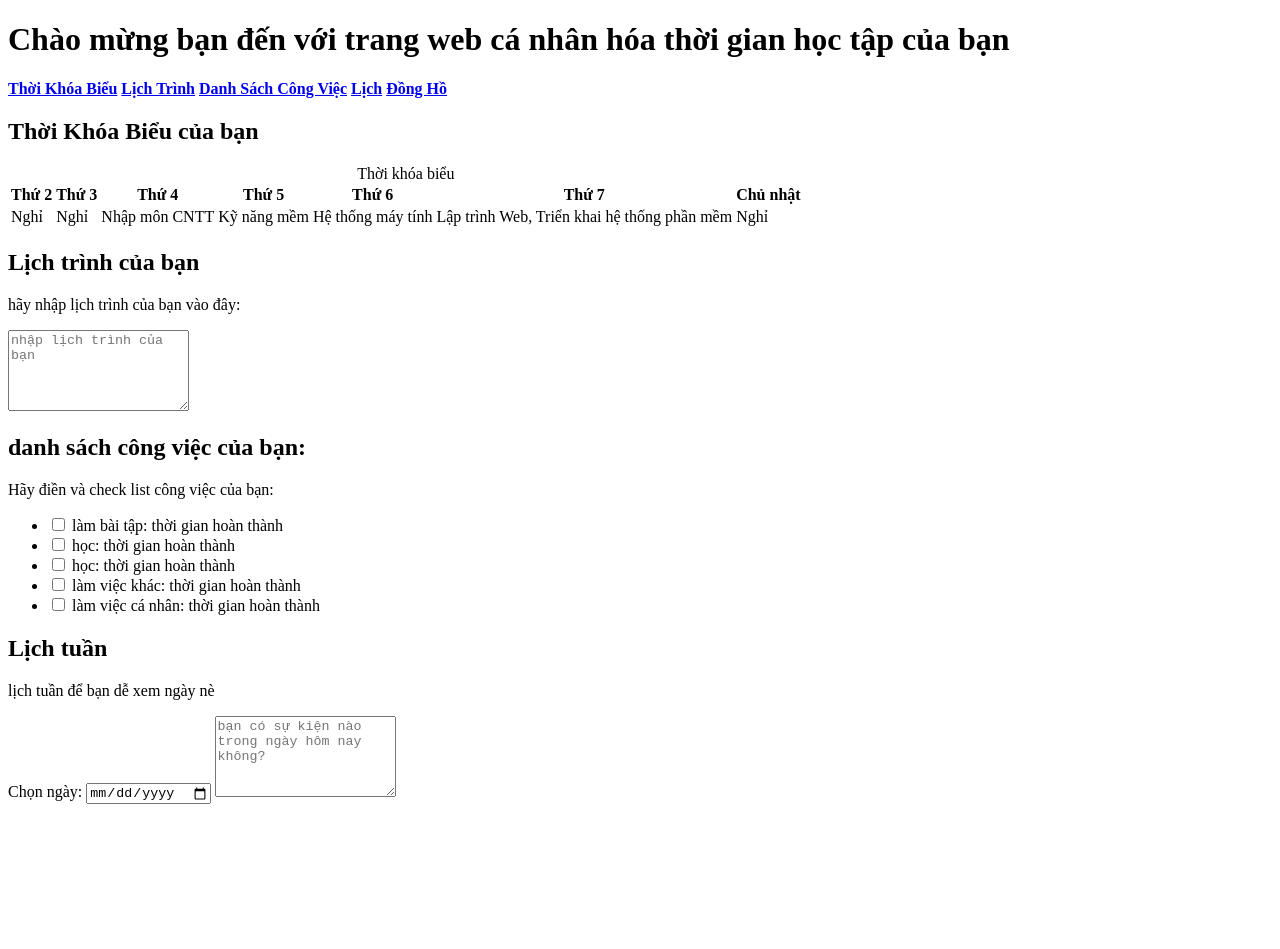
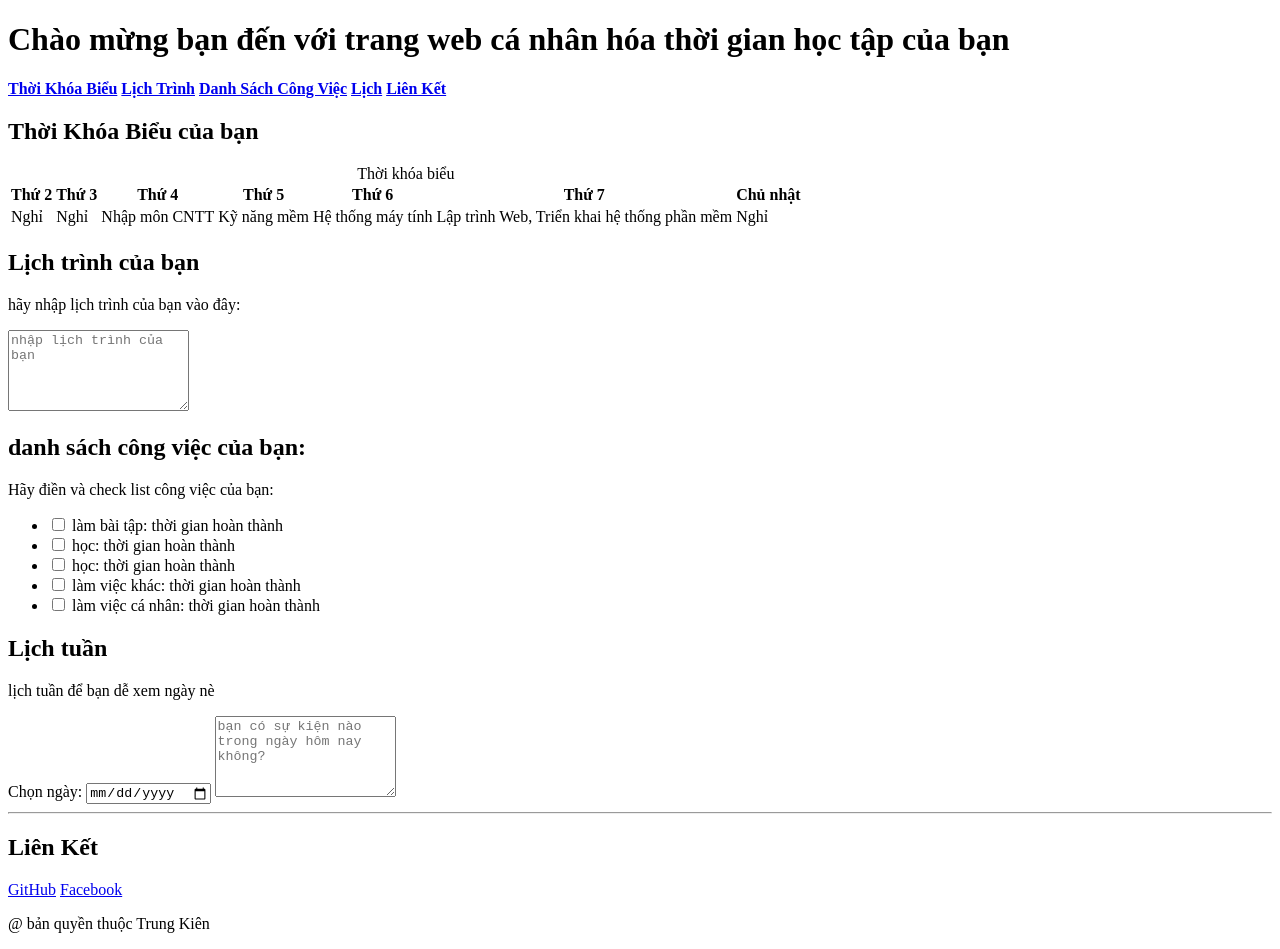
Before and after one commit to poscherclassic/BTL_Do_Trung_Kien_2071020107, a plain HTML site: page index.html in a window 1280 px wide. Before the commit the page ends 812 px from the top, so only its background shows below. Drawn offline with Linux system fonts and the light colour scheme.

Commit message:
day3:hoàn thành xong html chuẩn bị cho hoàn thiệnh

```diff
--- a/index.html
+++ b/index.html
@@ -13,7 +13,7 @@
         <a href="#lich_trinh"><strong>Lịch Trình</strong></a>
         <a href="#task_list"><strong>Danh Sách Công Việc</strong></a>
         <a href="#lich"><strong>Lịch</strong></a>
-        <a href="#dong_ho"><strong>Đồng Hồ</strong></a>
+        <a href="#lien_ket"><strong>Liên Kết</strong></a>
     </nav>
     <section id="thoi_khoa_bieu">
         <h2>Thời Khóa Biểu của bạn</h2>
@@ -87,6 +87,14 @@
 <input type="date" id="ngay" name="ngay">
 <textarea id="lich" name="lich" rows="5" placeholder="bạn có sự kiện nào trong ngày hôm nay không?"></textarea>
     </section>
-
     </body>
+    <footer>
+        <section id="lien_ket">
+            <hr>
+            <h2>Liên Kết</h2>
+            <a href="https://github.com/poscherclassic/BTL_Do_Trung_Kien_2071020107" target="_blank">GitHub</a>
+            <a href="https://www.facebook.com/share/1JaMmRdSMH/" target="_blank">Facebook</a>
+        </section>
+        <p> @ bản quyền thuộc Trung Kiên</p>
+    </footer>
 </html>
```
